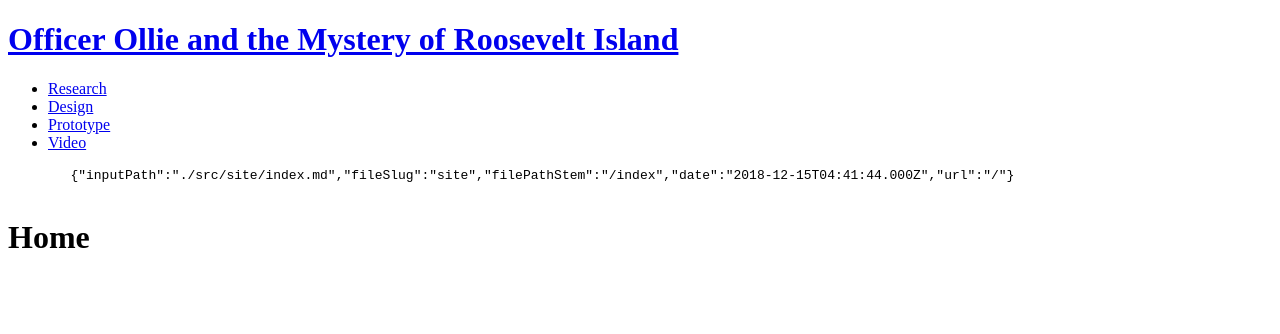
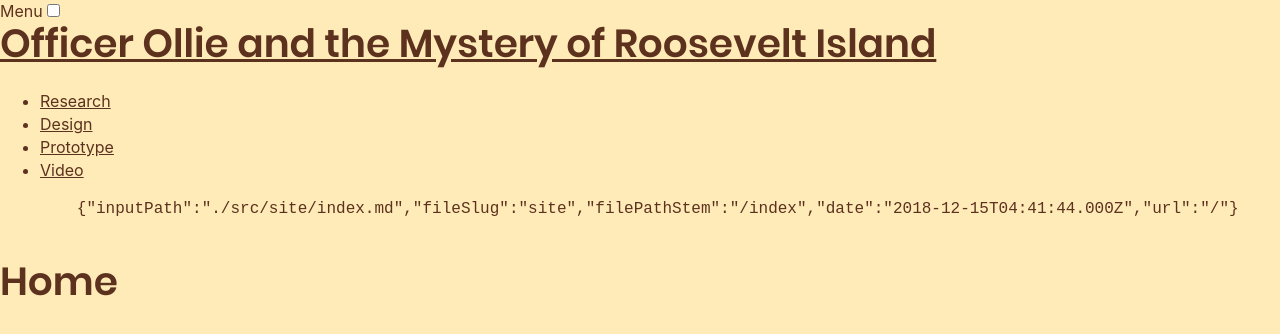
Before and after one commit to rijkvanzanten/officer-ollie, an Eleventy site: page src/site/index.md in a window 1280 px wide. Built offline with nearby package versions, Linux system fonts and the light colour scheme; Eleventy itself is replaced by a stand-in of ours; files that its build step writes are made by us from their sources; files whose address does not match are found by name.

Commit message:
Add colors fonts some other things you know fun stuff

```diff
--- /dev/null
+++ b/src/scss/_fonts.scss
@@ -0,0 +1,7 @@
+@font-face {
+  font-family: "Poppins";
+  src: url("../assets/poppins-semibold.woff2") format("woff2"),
+    url("../assets/poppins-semibold.woff") format("woff");
+  font-weight: 600;
+  font-style: normal;
+}
--- /dev/null
+++ b/src/scss/_variables.scss
@@ -0,0 +1,34 @@
+$marzipan-400: #FFEBB8;
+$marzipan-500: #e7c673;
+$marzipan-600: #c7ab64;
+$marzipan-700: #a18a50;
+$marzipan-800: #706039;
+$marzipan-900: #2d2717;
+
+$red-500: #f78e5b;
+$red-600: #d37549;
+$red-700: #b4633c;
+$red-800: #7b4328;
+$red-900: #5c321e;
+
+$blue-500: #b1d8cf;
+$blue-600: #95b8b0;
+$blue-700: #7c9993;
+$blue-800: #5f7570;
+$blue-900: #28312f;
+
+$green-500: #b0e865;
+$green-600: #95c555;
+$green-700: #7da449;
+$green-800: #607d38;
+$green-900: #3b4e23;
+
+$gray-500: #e9e8cf;
+$gray-600: #c4c3ad;
+$gray-700: #a2a18e;
+$gray-800: #888776;
+$gray-900: #49483f;
+
+$font-body: -apple-system, BlinkMacSystemFont, "Segoe UI", Roboto, Helvetica,
+  Arial, sans-serif, "Apple Color Emoji", "Segoe UI Emoji", "Segoe UI Symbol";
+$font-display: "Poppins", sans-serif;
--- a/src/scss/main.scss
+++ b/src/scss/main.scss
@@ -1 +1,56 @@
-body {}
+@import "normalize.css";
+@import "variables";
+@import "fonts";
+
+* {
+  box-sizing: border-box;
+  font-size: inherit;
+  color: inherit;
+}
+
+html {
+  font-size: 1em;
+}
+
+body {
+  background-color: $marzipan-400;
+  line-height: 1.45;
+  color: $red-900;
+  font-family: $font-body;
+}
+
+p {
+  margin-bottom: 1.3em;
+}
+
+h1,
+h2,
+h3,
+h4 {
+  font-family: $font-display;
+  margin: 1.414em 0 0.5em;
+  font-weight: inherit;
+  line-height: 1.2;
+}
+
+h1 {
+  margin-top: 0;
+  font-size: 2.441em;
+}
+
+h2 {
+  font-size: 1.953em;
+}
+
+h3 {
+  font-size: 1.563em;
+}
+
+h4 {
+  font-size: 1.25em;
+}
+
+small,
+.font_small {
+  font-size: 0.8em;
+}
--- a/src/site/_includes/base.ejs
+++ b/src/site/_includes/base.ejs
@@ -7,6 +7,8 @@
     <title><%= title %></title>
   </head>
   <body>
+    <label for="toggle-menu">Menu</label>
+    <input type="checkbox" name="toggle-menu" id="toggle-menu">
     <header>
       <h1><a href="/">Officer Ollie and the Mystery of Roosevelt Island</a></h1>
       <nav>
```
Also changed, not shown: package.json (+9 -4 lines), src/assets/poppins-semibold.woff (added), src/assets/poppins-semibold.woff2 (added), 2 other files.
